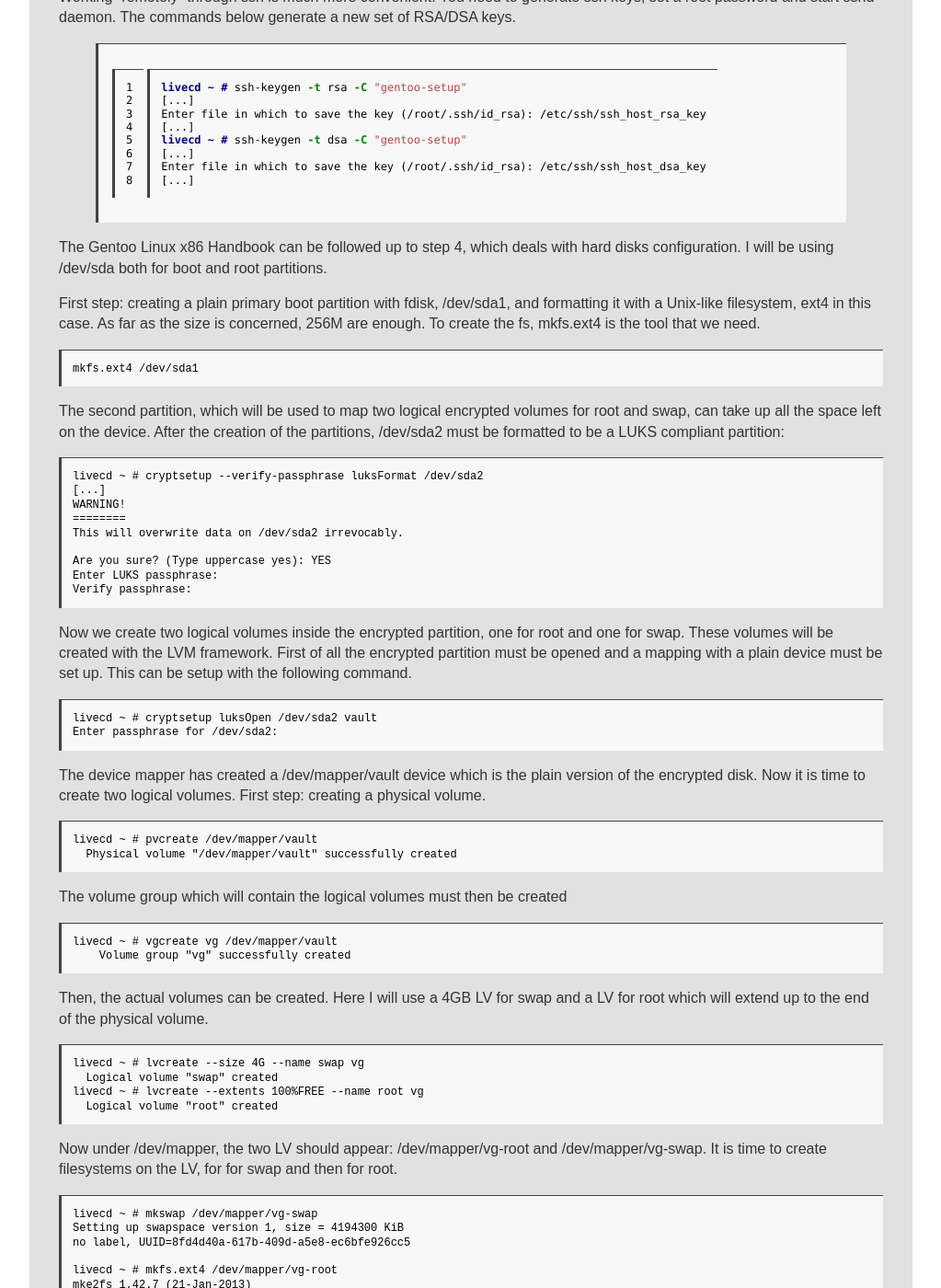
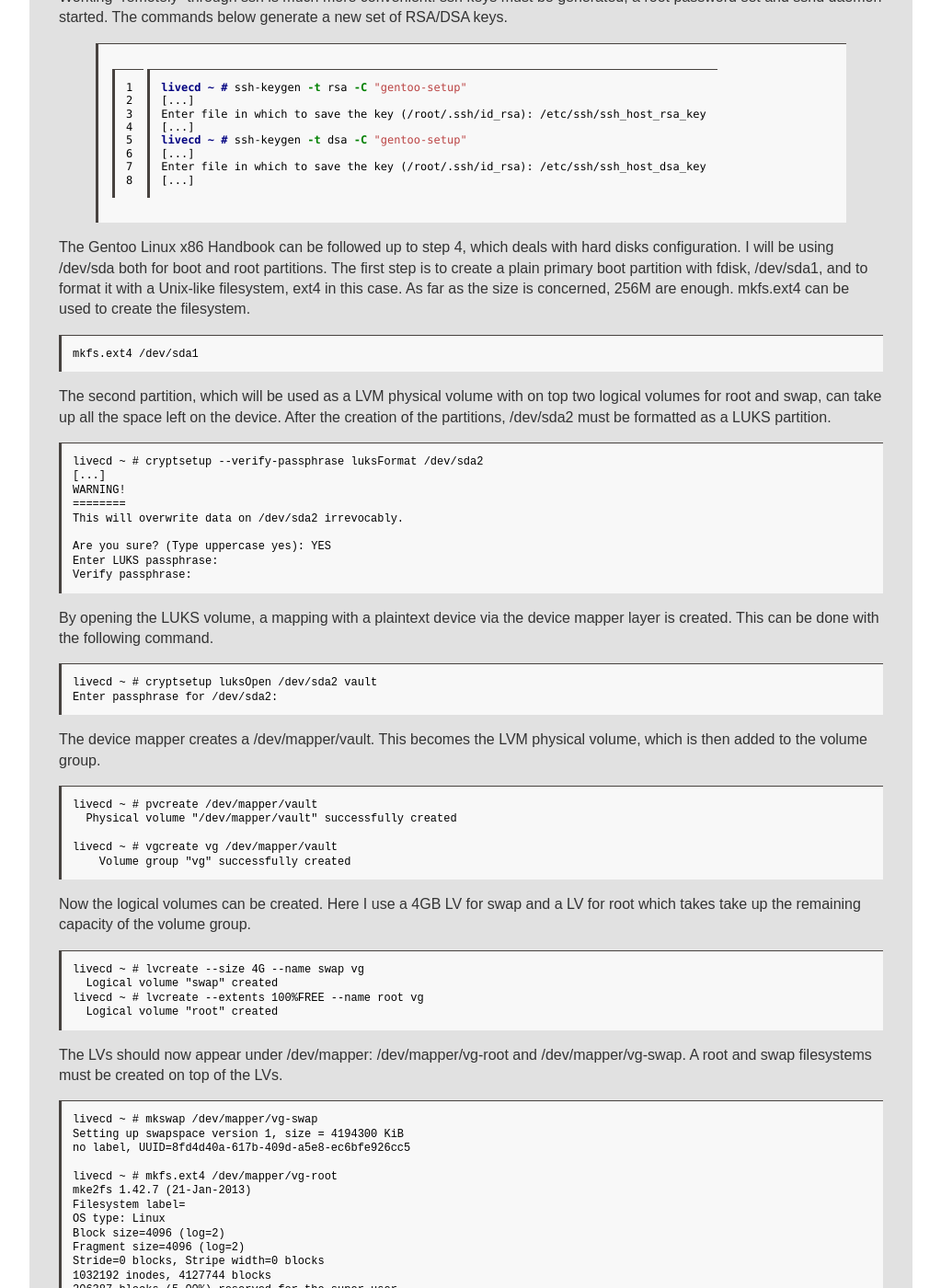
Before and after one commit to marcoguerri/marcoguerri.github.io, a Jekyll site: the page built from _posts/2013-10-07-gentoo-dmcrypt.markdown, in a window 1280 px wide and 1400 px high, scrolled down 566 px. Shown: the whole window at 92% size, without its empty margins (128-1151 px from the left). Built offline with Jekyll 4.4.1, drawn with Linux system fonts in a browser that asks for light colours; Markdown is read by kramdown in place of the engine named in the settings; some of the changed text lies outside the part shown.

Commit message:
Improved Gentoo post. Again.

```diff
--- a/_posts/2013-10-07-gentoo-dmcrypt.markdown
+++ b/_posts/2013-10-07-gentoo-dmcrypt.markdown
@@ -7,8 +7,8 @@ categories: jekyll update
 
 
 This post sums up the installation procedure of a Gentoo Linux distribution with
-encrypted root and swap partitions using LUKS and dm\_crypt. Everything will
-be done manually (kernel compilation, creation of the initrd): the aim is
+encrypted root and swap partitions using LUKS and dm\_crypt. Everything is
+done manually (kernel compilation, creation of the initrd): the aim is
 therefore to show what happens under the hood when you click on the encryption checkbox
 in the bottom of a common disk partitioning menu during Linux installation.
 
@@ -29,8 +29,8 @@ I went through the whole process inside a Virtual Machine, using VMWare Player
 as hypervisor. The Gentoo live image I have used is the weekly build
 [install-x86-minimal-20130820](#sha512).
 
-Working "remotely" through ssh is much more convenient. You need to generate ssh
-keys, set a root password and start sshd daemon. The commands below generate
+Working "remotely" through ssh is much more convenient. ssh
+keys must be generated, a root password set and sshd daemon started. The commands below generate
 a new set of RSA/DSA keys.
 
 {% highlight console linenos %}
@@ -47,18 +47,17 @@ Enter file in which to save the key (/root/.ssh/id_rsa): /etc/ssh/ssh_host_dsa_k
 
 The Gentoo Linux x86 Handbook can be followed up to step 4, which deals with hard
 disks configuration. I will be using /dev/sda both for boot and root partitions.
-
-First step: creating a plain primary boot partition with fdisk, /dev/sda1, and
-formatting it with a Unix-like filesystem, ext4 in this case.
-As far as the size is concerned, 256M are enough. To create the fs, mkfs.ext4 is
-the tool that we need.
+The first step is to create a plain primary boot partition with fdisk, /dev/sda1, and
+to format it with a Unix-like filesystem, ext4 in this case.
+As far as the size is concerned, 256M are enough. mkfs.ext4 can be used to
+create the filesystem.
 
     mkfs.ext4 /dev/sda1
 
-The second partition, which will be used to map two logical encrypted volumes
-for root and swap, can take up all the space left on the device. After the
-creation of the partitions, /dev/sda2 must be formatted to be a LUKS compliant
-partition:
+The second partition, which will be used as a LVM physical volume with on top
+two logical volumes for root and swap, can take up all the space left on the device.
+After the creation of the partitions, /dev/sda2 must be formatted as a LUKS
+partition.
 
     livecd ~ # cryptsetup --verify-passphrase luksFormat /dev/sda2
     [...]
@@ -70,37 +69,32 @@ partition:
     Enter LUKS passphrase:
     Verify passphrase:
 
-Now we create two logical volumes inside the encrypted partition, one for root
-and one for swap. These volumes will be created with the LVM framework.
-First of all the encrypted partition must be opened and a mapping with a plain
-device must be set up. This can be setup with the following command.
+By opening the LUKS volume, a mapping with a plaintext device via the device mapper layer
+is created. This can be done with the following command.
 
     livecd ~ # cryptsetup luksOpen /dev/sda2 vault
     Enter passphrase for /dev/sda2:
 
-The device mapper has created a /dev/mapper/vault device which is
-the plain version of the encrypted disk. Now it is time to create two logical
-volumes. First step: creating a physical volume.
+The device mapper creates a /dev/mapper/vault. This becomes the LVM physical volume,
+which is then added to the volume group.
 
     livecd ~ # pvcreate /dev/mapper/vault
       Physical volume "/dev/mapper/vault" successfully created
 
-The volume group which will contain the logical volumes must then be created
-
     livecd ~ # vgcreate vg /dev/mapper/vault
         Volume group "vg" successfully created
 
-Then, the actual volumes can be created. Here I will use a 4GB LV for swap
-and a LV for root which will extend up to the end of the physical volume.
+Now the logical volumes can be created. Here I use a 4GB LV for swap
+and a LV for root which takes take up the remaining capacity of the
+volume group.
 
     livecd ~ # lvcreate --size 4G --name swap vg
       Logical volume "swap" created
     livecd ~ # lvcreate --extents 100%FREE --name root vg
       Logical volume "root" created
 
-Now under /dev/mapper, the two LV should appear: /dev/mapper/vg-root and
-/dev/mapper/vg-swap. It is time to create filesystems on the LV, for for swap
-and then for root.
+The LVs should now appear under /dev/mapper: /dev/mapper/vg-root and
+/dev/mapper/vg-swap. A root and swap filesystems must be created on top of the LVs.
 
     livecd ~ # mkswap /dev/mapper/vg-swap
     Setting up swapspace version 1, size = 4194300 KiB
@@ -139,13 +133,13 @@ Now the Gentoo Handbook can be resumed from point 4.f
     livecd ~ # mount /dev/mapper/vg-root /mnt/gentoo/
 
 After the precompiled filesystem has been downloaded and the chrooted environment
-has been set, it is time to compile the kernel for the new installation. The
-kernel source code can be retrieved through Portage, Gentoo package manager.
+has been set, the kernel must be compiled. The kernel source code can be
+retrieved through Portage, Gentoo package manager.
 
     livecd ~ # emerge gentoo-sources
 
-The version installed with this live image is *linux-3.10.7-gentoo-r1*.
-The configuration procedure is highly hardware dependend. Make sure to activate
+The version installed with this live image is *linux-3.10.7-gentoo-r1*, but
+the configuration procedure is highly hardware dependend. Make sure to activate
 all the necessary modules to support the underlying hardware. For instance,
 a while ago while I was working on a physical machine, I remember having problems
 with the SATA controller which was supported by sata\_nv module, compiled through
@@ -168,7 +162,7 @@ modules.
 
 After having compiled the kernel and copied bzImage into /mnt/gentoo/boot,
 Gentoo Handbook can be resumed from Chapter 8. In section 8.a, the fstab file
-is set up. Since we are using logical volumes, the procedure is slightly different
+is set up. Since I am using logical volumes, the procedure is slightly different
 from the one outlined in the guide. My fstab looks like the following:
 
     /dev/sda1               /boot       ext4    noauto,noatime  1 2
@@ -179,8 +173,8 @@ from the one outlined in the guide. My fstab looks like the following:
     /proc                   /proc       proc    default
 
 Chapter 10 of the Gentoo Handbook deals with the installation of the bootloader.
-I will use grub legacy (i.e. v1), since I am quite familiar with it and it
-will help speed up the process. Inside the chrooted environment proceed as follows.
+I will use grub legacy (i.e. v0.97), since I am quite familiar with it and it
+will help speed up the process.
 
     export DONT_MOUNT_BOOT=1
     emerge --config =grub-0.97-r12
@@ -191,12 +185,10 @@ will help speed up the process. Inside the chrooted environment proceed as follo
     Probing devices to guess BIOS drives. This may take a long time.
     * Grub has been installed to /boot successfully.
 
-DONT\_MOUNT\_BOOT variable will prevent grub from trying to mount the boot partition
-and consequently failing, since it is already mounted. When prompted for the
-installation directory, just type /boot.
-
-It is now time to actually install grub on the MBR of /dev/sda. Open grub
-command line simply typing grub and follow the example below.
+DONT\_MOUNT\_BOOT variable prevents grub from trying to mount the boot partition,
+already mounted, and consequently failing. When prompted for the
+installation directory, just type /boot. grub stage1 and stage1.5 must then be installed
+respectively on the MBR and in the DOS compatibility region of /dev/sda.
 
 
     grub> root (hd0,0)
@@ -219,15 +211,14 @@ can be used to update menu.lst (or grub.cfg) based on the kernels available unde
 
     grub-install /dev/sda
 
-This will only work as long as df output is not broken. If /etc/mtab is empty, then an error is
+This only works as long as df output is not broken. If /etc/mtab is empty, then an error is
 raised (df: cannot read table of mounted file systems). A quick workaround is to manually add
 the entry for the boot parition as shown below, which is enough to make grub-install work.
 
     /dev/sda1 /boot ext4 rw,relatime,data=ordered 0 0"
 
-It is now time to create the initial ramdisk which will be responsible for
-mounting the encrypted device. It will need the basic cryptsetup
-tools and all the relative dependencies listed below.
+The initial ramdisk responsible for mounting the encrypted device must then be
+created. This should contain cryptsetup tools and all the relative dependencies listed below.
 
 
     livecd boot # ldd /sbin/cryptsetup
@@ -338,19 +329,18 @@ The actual initrd image is then built with the following commands.
     find . | cpio --quiet -o -H newc | gzip -9 > /mnt/gentoo/boot/initramfs
 
 I am not completely sure that cpio is part of the minimal gentoo image.
-It should be in the stage3 image just installed, so it might be necessary to
+It should be in the Gentoo stage3 image just installed, so it might be necessary to
 specify the absolute path with respect to /mnt/gentoo. Once created the initrd,
-make sure grub.conf is set correctly to load the kernel image and the initrd.
-Mine looks like below.
+grub.conf should be configured to load the kernel image and the initrd.
 
     title Gentoo
     root (hd0,0)
     kernel /bzImage vga=791
     initrd /initramfs
 
-Everything should be ready now. umount /mnt/gentoo/boot, /mnt/gentoo/proc and
-/mnt/gentoo, reboot and hopefully you will be promped for the password of
-the encrypted volume.
+After umounting /mnt/gentoo/boot, /mnt/gentoo/proc,
+/mnt/gentoo and rebooting the machine, the initrd should ask for the password of
+the encrypted volume and then mount the root filesystem.
 <hr width="30%" style="margin-bottom:20px;margin-top:20px"/>
 <ul class="references">
 </li> <a name="gentoo_handbook">[1] [Gentoo Linux x86 Handbook](http://www.gentoo.org/doc/en/handbook/handbook-x86.xml?full=1)
```
